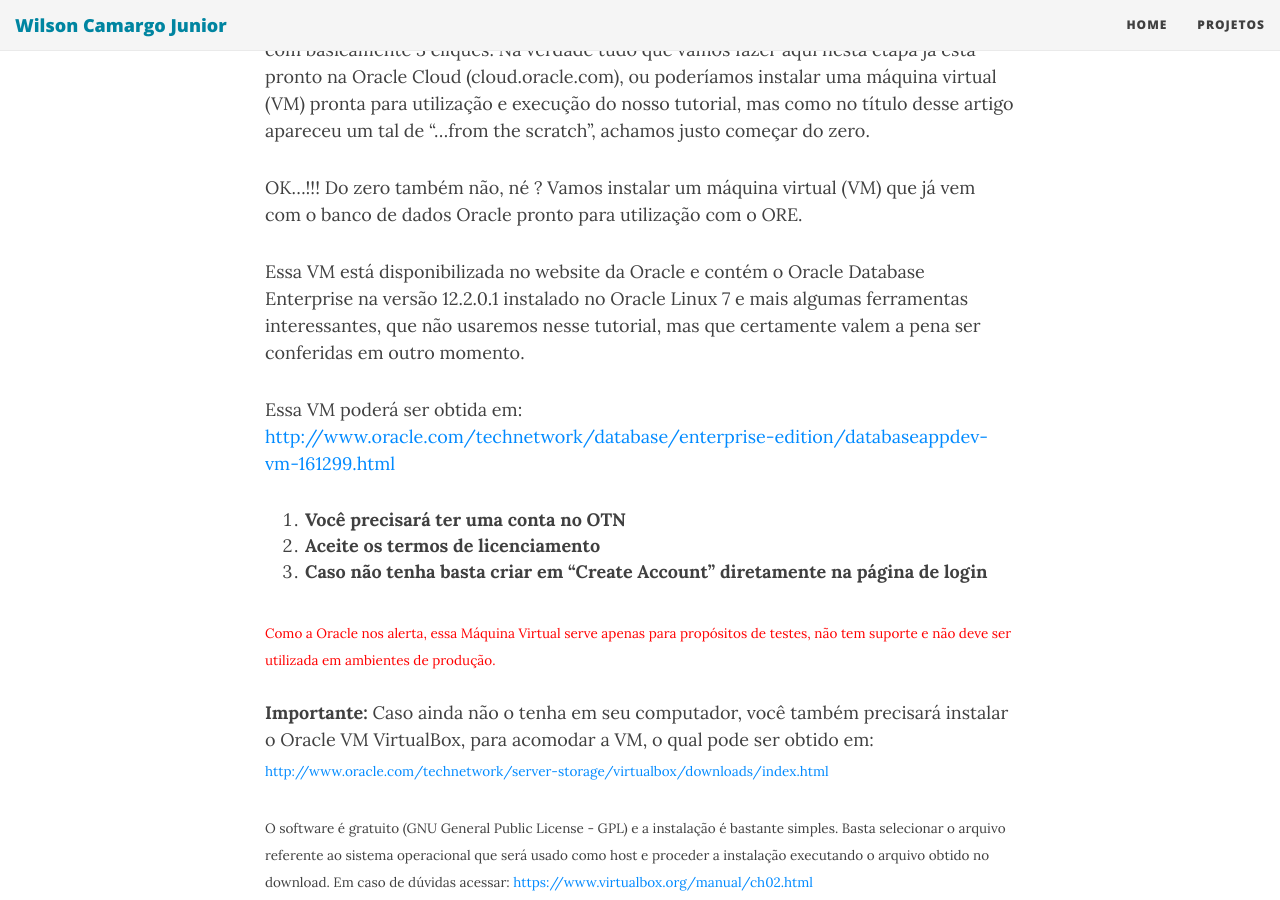
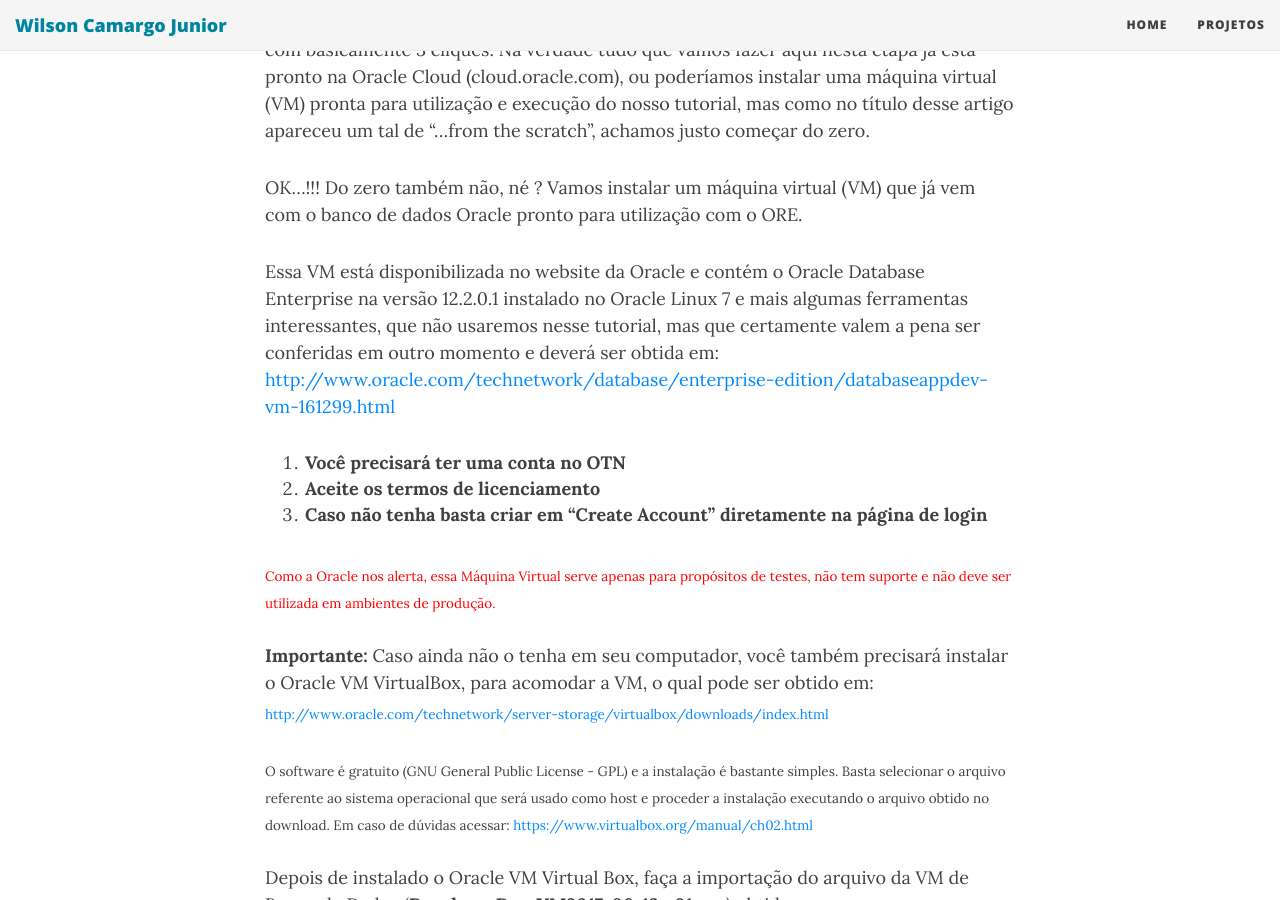
Before and after one commit to wilson-camargo-jr/teste, a Jekyll site: the page built from _posts/2018-06-17-ANN-ORE-P2.md, in a window 1280 px wide and 900 px high, scrolled down 697 px. Built offline with Jekyll 4.4.1, drawn with Linux system fonts in a browser that asks for light colours; nearby versions of some CDN libraries.

Commit message:
Update 2018-06-17-ANN-ORE-P2.md

```diff
--- a/_posts/2018-06-17-ANN-ORE-P2.md
+++ b/_posts/2018-06-17-ANN-ORE-P2.md
@@ -12,9 +12,8 @@
 
 OK...!!! Do zero também não, né ? Vamos instalar um máquina virtual (VM) que já vem com o banco de dados Oracle pronto para utilização com o ORE.
 
-Essa VM está disponibilizada no website da Oracle e contém o Oracle Database Enterprise na versão 12.2.0.1 instalado no Oracle Linux 7 e mais algumas ferramentas interessantes, que não usaremos nesse tutorial, mas que certamente valem a pena ser conferidas em outro momento.
-
-Essa VM poderá ser obtida em:
+Essa VM está disponibilizada no website da Oracle e contém o Oracle Database Enterprise na versão 12.2.0.1 instalado no Oracle Linux 7 e mais algumas ferramentas interessantes, que não usaremos nesse tutorial, mas que certamente valem a pena ser conferidas em outro momento
+e deverá ser obtida em:
 <a href="www.oracle.com/technetwork/database/enterprise-edition/databaseappdev-vm-161299.html" target="_blank"> http://www.oracle.com/technetwork/database/enterprise-edition/databaseappdev-vm-161299.html</a>
 
 1.	**Você precisará ter uma conta no OTN**
```
